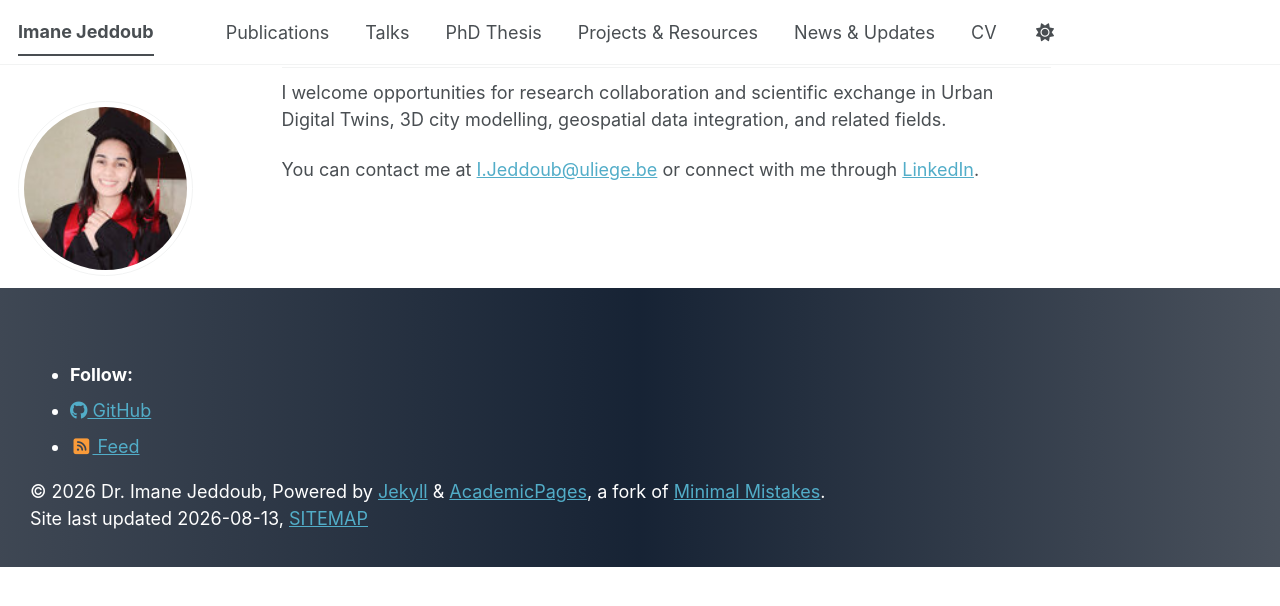
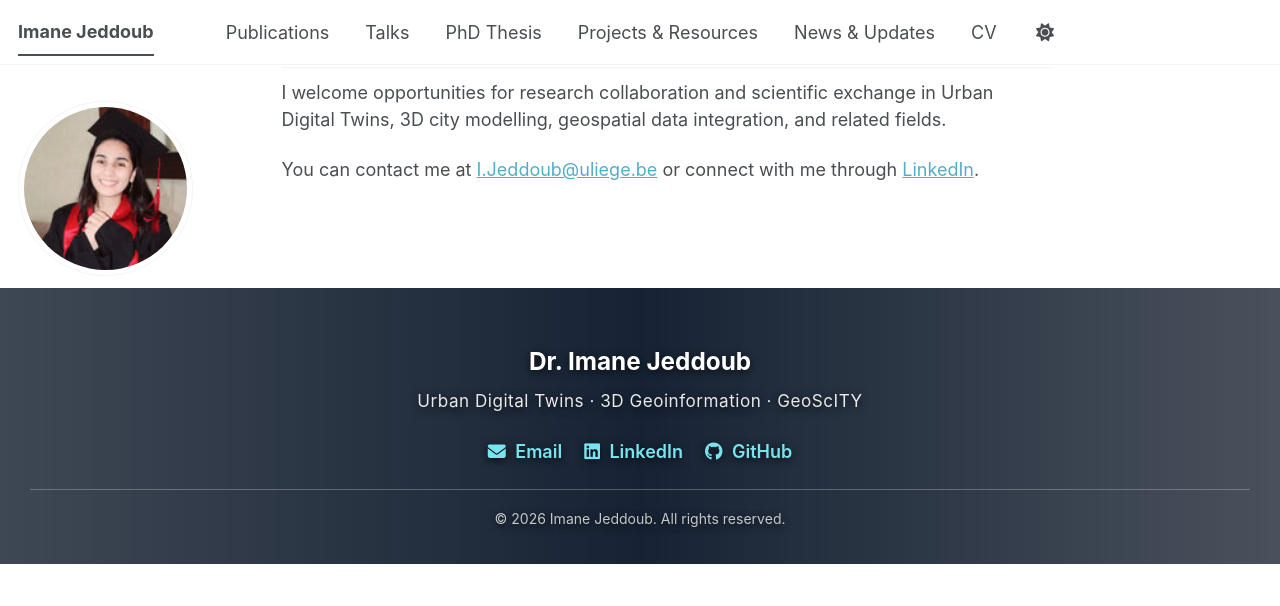
Before and after one commit to JEDDOUB/JEDDOUB.github.io, a Jekyll site: the page built from _pages/about.md, in a window 1280 px wide and 900 px high, scrolled down 754 px. Shown: the top 606 px of the window. Built offline with Jekyll 4.4.1, drawn with Linux system fonts in a browser that asks for light colours; a style sheet for code colours, icons or effects is not loaded.

Commit message:
Update footer.html

```diff
--- a/_includes/footer.html
+++ b/_includes/footer.html
@@ -1,25 +1,34 @@
-{% include base_path %}
+<div class="custom-footer">
 
-{% if site.author.github or site.author.bitbucket or site.atom_feed.hide != true %}
-<div class="page__footer-follow">
-  <ul class="social-icons">
-    {% if site.data.ui-text[site.locale].follow_label %}
-      <li><strong>{{ site.data.ui-text[site.locale].follow_label }}</strong></li>
-    {% endif %}
-    {% if site.author.github %}
-      <li><a href="https://github.com/{{ site.author.github }}"><i class="fab fa-github" aria-hidden="true"></i> GitHub</a></li>
-    {% endif %}
-    {% if site.author.bitbucket %}
-      <li><a href="https://bitbucket.org/{{ site.author.bitbucket }}"><i class="fab fa-bitbucket" aria-hidden="true"></i> Bitbucket</a></li>
-    {% endif %}
-    {% if site.atom_feed.hide != true %}
-    <li><a href="{% if site.atom_feed.path %}{{ site.atom_feed.path }}{% else %}{{ base_path }}/feed.xml{% endif %}"><i class="fa fa-fw fa-rss-square" aria-hidden="true"></i> {{ site.data.ui-text[site.locale].feed_label | default: "Feed" }}</a></li>
-    {% endif %}
-  </ul>
+  <div class="custom-footer__identity">
+    <strong>Dr. Imane Jeddoub</strong>
+    <span>Urban Digital Twins · 3D Geoinformation · GeoScITY</span>
+  </div>
+
+  <div class="custom-footer__links">
+    <a href="mailto:I.Jeddoub@uliege.be">
+      <i class="fas fa-envelope" aria-hidden="true"></i>
+      Email
+    </a>
+
+    <a href="https://www.linkedin.com/in/imane-jeddoub/"
+       target="_blank"
+       rel="noopener noreferrer">
+      <i class="fab fa-linkedin" aria-hidden="true"></i>
+      LinkedIn
+    </a>
+
+    <a href="https://github.com/JEDDOUB"
+       target="_blank"
+       rel="noopener noreferrer">
+      <i class="fab fa-github" aria-hidden="true"></i>
+      GitHub
+    </a>
+  </div>
+
+  <div class="custom-footer__copyright">
+    &copy; {{ site.time | date: "%Y" }} Imane Jeddoub.
+    All rights reserved.
+  </div>
+
 </div>
-{% endif %}
-
-<div class="page__footer-copyright">
-  &copy; {{ site.time | date: '%Y' }} {{ site.name | default: site.title }}, {{ site.data.ui-text[site.locale].powered_by | default: "Powered by" }} <a href="https://jekyllrb.com" rel="nofollow">Jekyll</a> &amp; <a href="https://github.com/academicpages/academicpages.github.io">AcademicPages</a>, a fork of <a href="https://mademistakes.com/work/minimal-mistakes-jekyll-theme/" rel="nofollow">Minimal Mistakes</a>.<br />
-  Site last updated {{ "now" | date: '%Y-%m-%d' }}, <a href="/sitemap/" style="text-transform: uppercase;">{{ site.data.ui-text[site.locale].site_map | default: "Sitemap" }}</a>
-</div>
```
